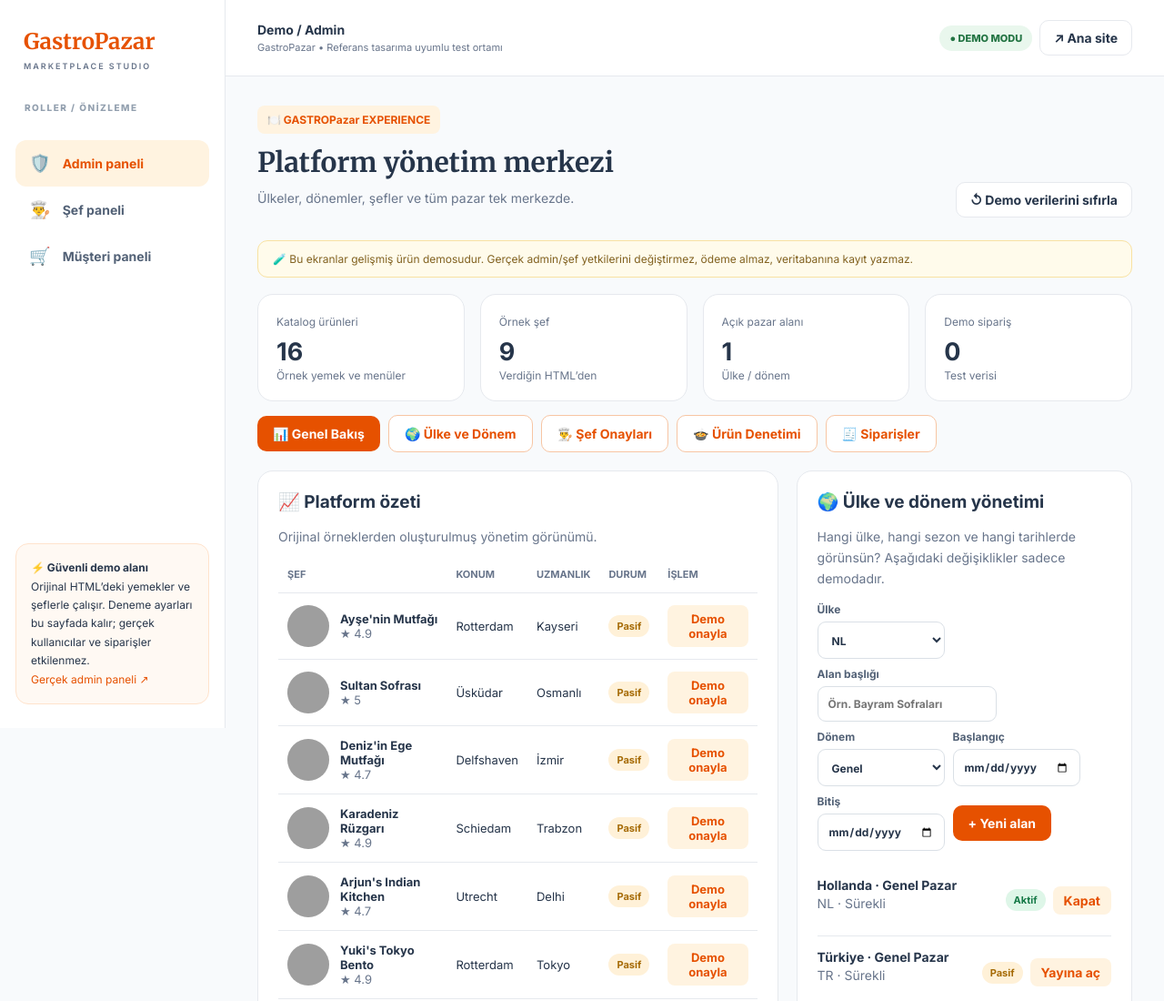
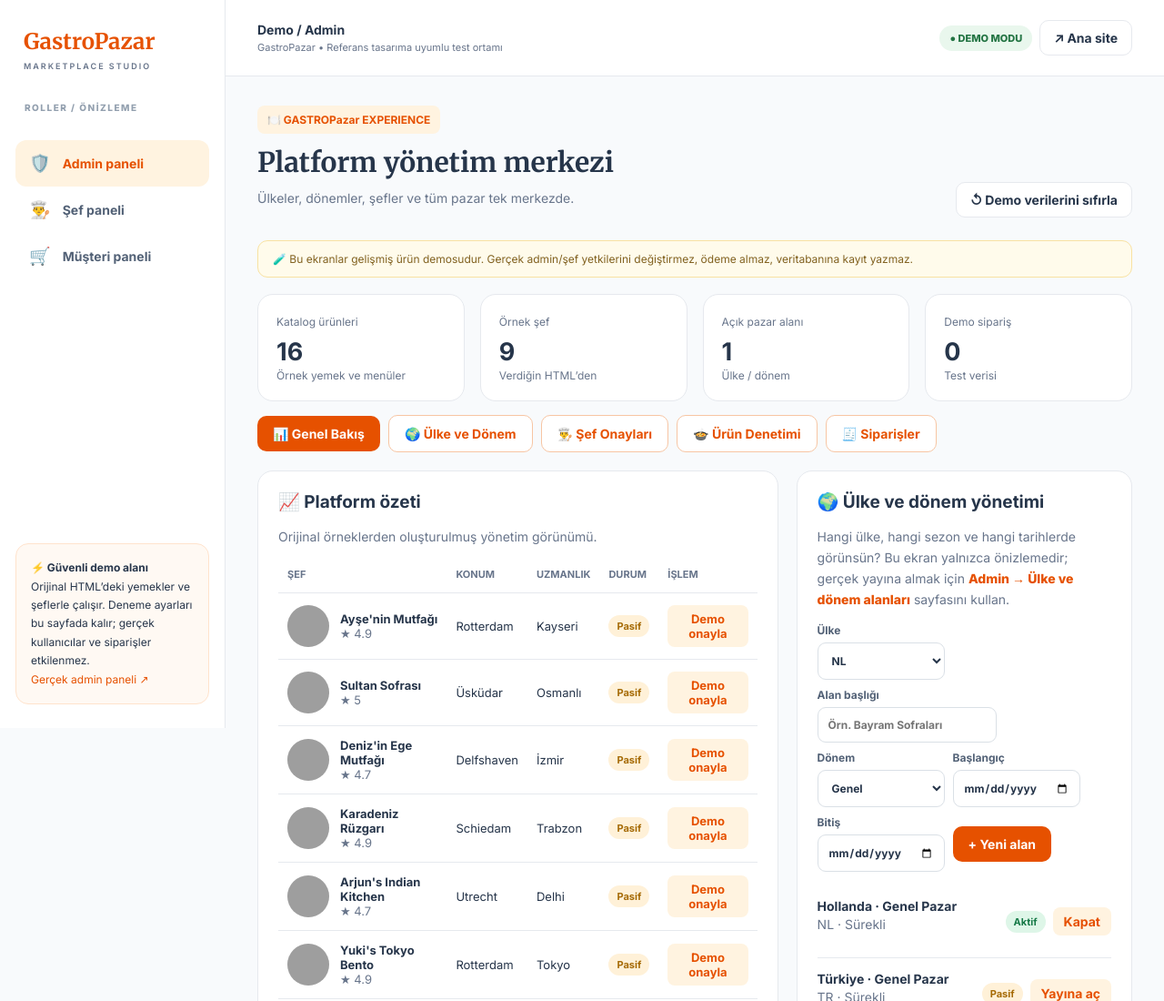
Before and after one commit to mfatihdumluu-eng/yemek-sitesi, a website: page demo.html in a window 1280 px wide. Shown: the top 1100 px of the page at 91% size. Drawn offline with Linux system fonts and the light colour scheme; grey boxes are pictures that could not be loaded.

Commit message:
Clarify demo toggles do not publish and link to actual admin controls

```diff
--- a/demo.html
+++ b/demo.html
@@ -25,7 +25,7 @@ const currency=n=>'€'+Number(n||0).toFixed(2);
 function actionBar(btns){return '<div class="actions">'+btns.map(x=>'<button class="btn '+(sub===x.id?'':'alt')+'" data-tab="'+x.id+'">'+escapeHTML(x.label)+'</button>').join('')+'</div>'}
 function stats(items){return '<div class="grid">'+items.map(x=>'<div class="stat"><small>'+x[0]+'</small><strong>'+x[1]+'</strong><small>'+x[2]+'</small></div>').join('')+'</div>'}
 function chip(on){return '<span class="tag '+(on?'good':'warn')+'">'+(on?'Aktif':'Pasif')+'</span>'}
-function areaBlock(){return '<div class="panel"><h2>🌍 Ülke ve dönem yönetimi</h2><p class="muted">Hangi ülke, hangi sezon ve hangi tarihlerde görünsün? Aşağıdaki değişiklikler sadece demodadır.</p><div class="actions"><label class="field">Ülke<select id="newcountry"><option>NL</option><option>TR</option><option>DE</option><option>BE</option><option>FR</option><option>GB</option></select></label><label class="field">Alan başlığı<input id="newtitle" placeholder="Örn. Bayram Sofraları"></label><label class="field">Dönem<select id="newperiod"><option>Genel</option><option>Ramazan</option><option>Yaz</option><option>Bayram</option><option>Kış</option><option>Özel</option></select></label><label class="field">Başlangıç<input id="newstart" type="date"></label><label class="field">Bitiş<input id="newend" type="date"></label><button class="btn" id="addArea">+ Yeni alan</button></div><div id="areaRows">'+areas.map(a=>'<div class="period-card"><div><strong>'+escapeHTML(a.name)+'</strong><p class="muted">'+escapeHTML(a.country)+' · '+escapeHTML(a.period)+' '+escapeHTML(a.start&&a.end?a.start+' → '+a.end:'')+'</p></div><div class="inline">'+chip(a.on)+' <button class="switch" data-toggle="'+escapeHTML(a.id)+'">'+(a.on?'Kapat':'Yayına aç')+'</button></div></div>').join('')+'</div></div>'}
+function areaBlock(){return '<div class="panel"><h2>🌍 Ülke ve dönem yönetimi</h2><p class="muted">Hangi ülke, hangi sezon ve hangi tarihlerde görünsün? Bu ekran yalnızca önizlemedir; gerçek yayına almak için <a href="/admin.html" style="font-weight:800">Admin → Ülke ve dönem alanları</a> sayfasını kullan.</p><div class="actions"><label class="field">Ülke<select id="newcountry"><option>NL</option><option>TR</option><option>DE</option><option>BE</option><option>FR</option><option>GB</option></select></label><label class="field">Alan başlığı<input id="newtitle" placeholder="Örn. Bayram Sofraları"></label><label class="field">Dönem<select id="newperiod"><option>Genel</option><option>Ramazan</option><option>Yaz</option><option>Bayram</option><option>Kış</option><option>Özel</option></select></label><label class="field">Başlangıç<input id="newstart" type="date"></label><label class="field">Bitiş<input id="newend" type="date"></label><button class="btn" id="addArea">+ Yeni alan</button></div><div id="areaRows">'+areas.map(a=>'<div class="period-card"><div><strong>'+escapeHTML(a.name)+'</strong><p class="muted">'+escapeHTML(a.country)+' · '+escapeHTML(a.period)+' '+escapeHTML(a.start&&a.end?a.start+' → '+a.end:'')+'</p></div><div class="inline">'+chip(a.on)+' <button class="switch" data-toggle="'+escapeHTML(a.id)+'">'+(a.on?'Kapat':'Yayına aç')+'</button></div></div>').join('')+'</div></div>'}
 function chefRows(){return '<div class="table-wrap"><table class="tbl"><thead><tr><th>Şef</th><th>Konum</th><th>Uzmanlık</th><th>Durum</th><th>İşlem</th></tr></thead><tbody>'+catalog.chefs.map(c=>'<tr><td><div class="chefline"><img class="avatar" src="'+escapeHTML(c.image)+'" alt=""><div><b>'+escapeHTML(c.name)+'</b><div class="muted">★ '+c.rating+'</div></div></div></td><td>'+escapeHTML(c.location)+'</td><td>'+escapeHTML(c.origin)+'</td><td>'+chip(chefApprovals[c.id]==='approved')+'</td><td><button class="switch" data-approve="'+escapeHTML(c.id)+'">'+(chefApprovals[c.id]==='approved'?'Onayı geri al':'Demo onayla')+'</button></td></tr>').join('')+'</tbody></table></div>'}
 function card(p,action){return '<article class="food"><img src="'+escapeHTML(p.image)+'" alt="'+escapeHTML(p.title)+'" loading="lazy"><div class="food-body"><div class="tag">'+escapeHTML(p.category||'Ev yemeği')+'</div><h3 style="margin:11px 0 8px">'+escapeHTML(p.title)+'</h3><div class="food-meta">'+escapeHTML(p.chef)+'<br>📍 '+escapeHTML(p.location)+' · ★ '+p.rating+'</div><p class="muted" style="font-size:12px;min-height:35px">'+escapeHTML(p.description)+'</p><div class="food-bottom"><span class="price">'+(p.price?currency(p.price):'Menü seçimi')+'</span><button class="btn" data-'+action+'="'+p.id+'">'+(action==='add'?'Sepete ekle':'Düzenle')+'</button></div></div></article>'}
 function adminView(){return stats([['Katalog ürünleri',catalog.products.length,'Örnek yemek ve menüler'],['Örnek şef',catalog.chefs.length,'Verdiğin HTML’den'],['Açık pazar alanı',areas.filter(a=>a.on).length,'Ülke / dönem'],['Demo sipariş',orders.length,'Test verisi']])+actionBar([{id:'overview',label:'📊 Genel Bakış'},{id:'areas',label:'🌍 Ülke ve Dönem'},{id:'chefs',label:'👨‍🍳 Şef Onayları'},{id:'products',label:'🍲 Ürün Denetimi'},{id:'orders',label:'🧾 Siparişler'}])+(sub==='areas'?areaBlock():sub==='chefs'?'<div class="panel"><h2>Şef onay merkezi</h2>'+chefRows()+'</div>':sub==='products'?'<div class="panel"><h2>Katalog denetimi</h2><div class="food-grid">'+catalog.products.map(p=>card(p,'edit')).join('')+'</div></div>':sub==='orders'?ordersBlock():'<div class="split"><div class="panel"><h2>📈 Platform özeti</h2><p class="muted">Orijinal örneklerden oluşturulmuş yönetim görünümü.</p>'+chefRows()+'</div>'+areaBlock()+'</div>')}
```
